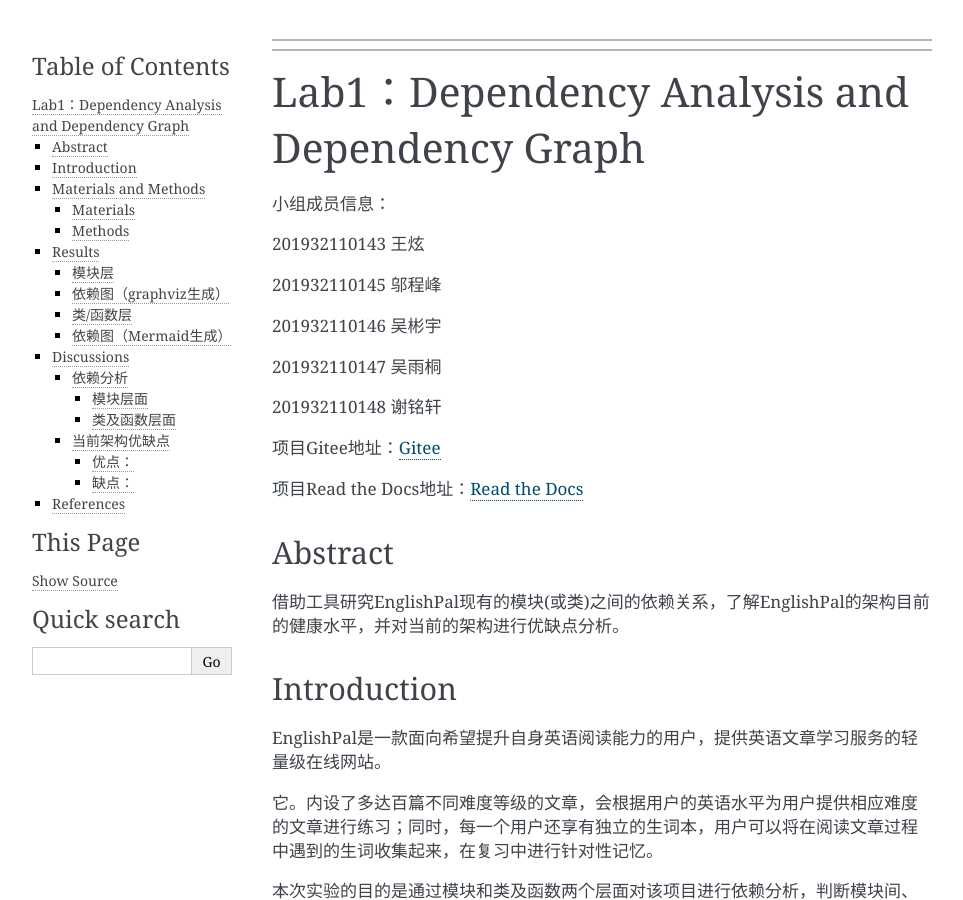
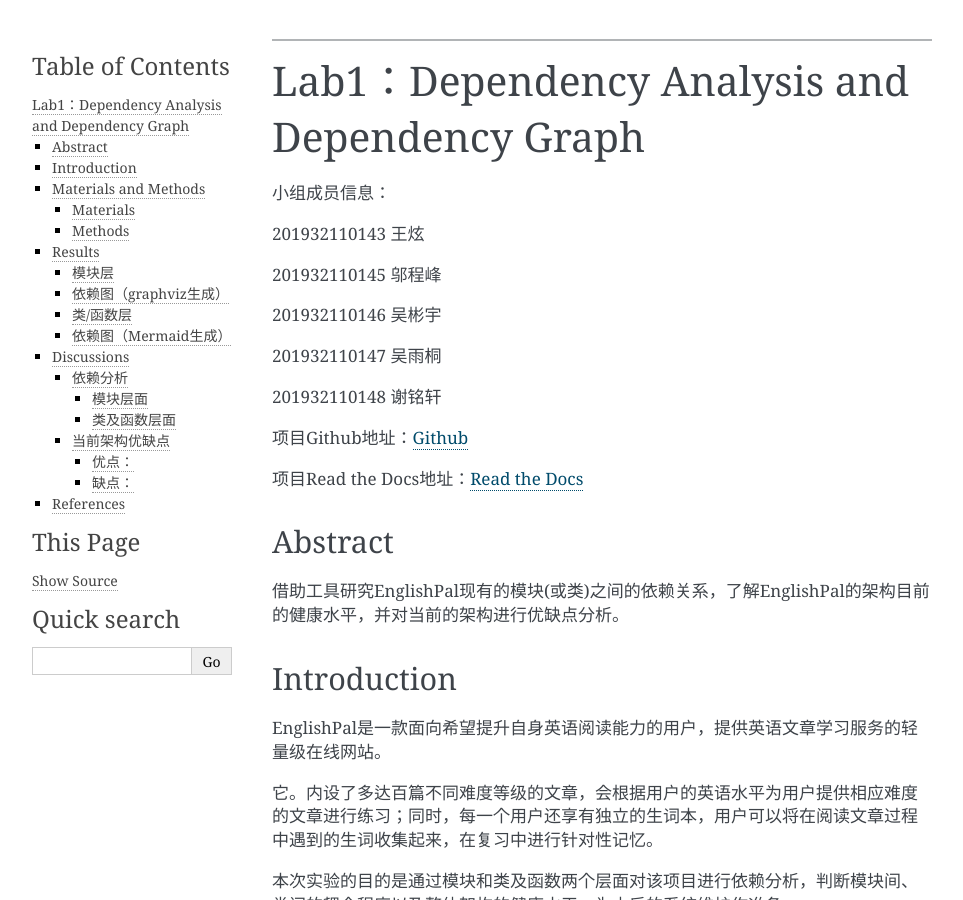
Before and after one commit to Steven-Yutong/EnglishPal, a Sphinx documentation site: the page built from docs/source/index.rst, in a window 1280 px wide and 900 px high. Shown: the whole window, without its empty margins (148-1111 px from the left). Built offline with Sphinx 7.4.7, drawn with Linux system fonts in a browser that asks for light colours.

Commit message:
Update index.rst

```diff
--- a/docs/source/index.rst
+++ b/docs/source/index.rst
@@ -3,7 +3,6 @@
    You can adapt this file completely to your liking, but it should at least
    contain the root `toctree` directive.
 
-======================================
 
 .. toctree::
    :maxdepth: 2
@@ -28,7 +27,7 @@
 
 201932110148 谢铭轩
 
-项目Gitee地址：\ `Gitee <https://gitee.com/dearxuan/EnglishPal.git>`__
+项目Github地址：\ `Github <https://gitee.com/dearxuan/EnglishPal.git>`__
 
 项目Read the Docs地址：\ `Read the Docs <https://www.baidu.com>`__
 
```
